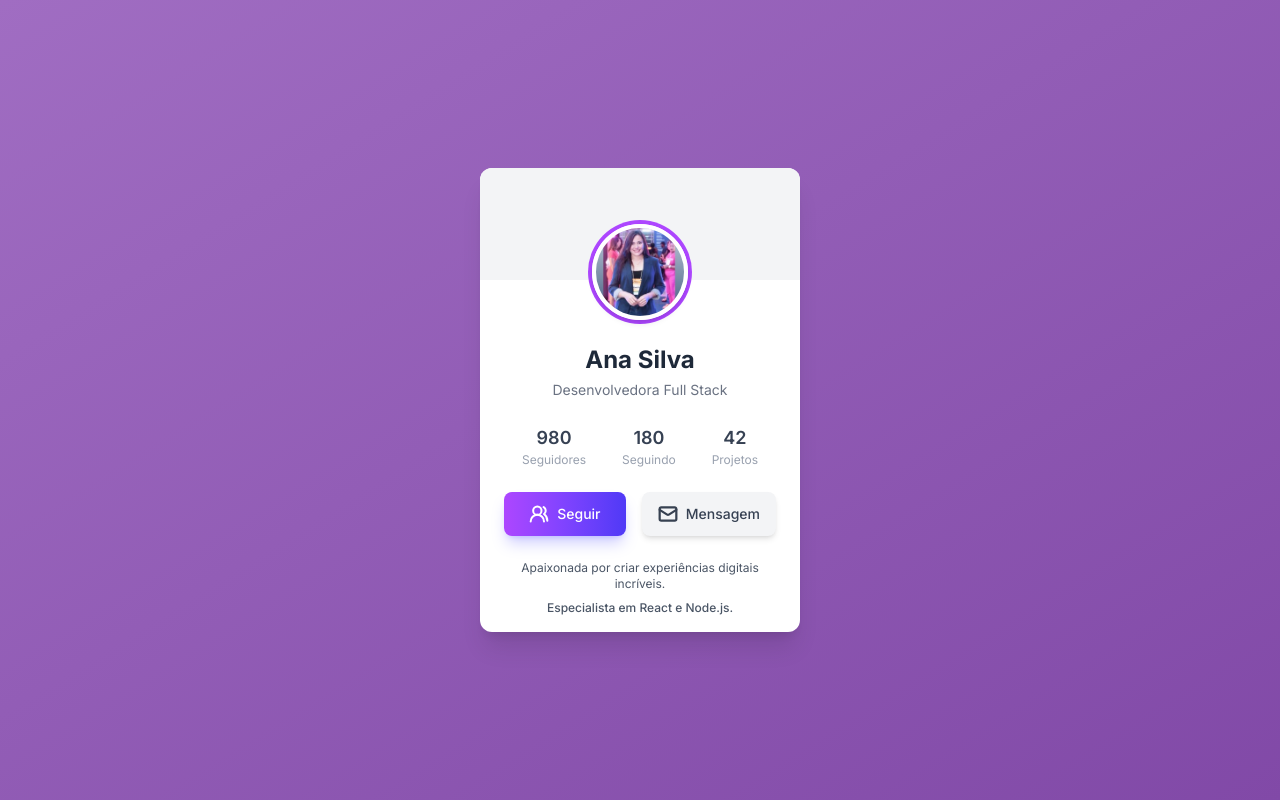
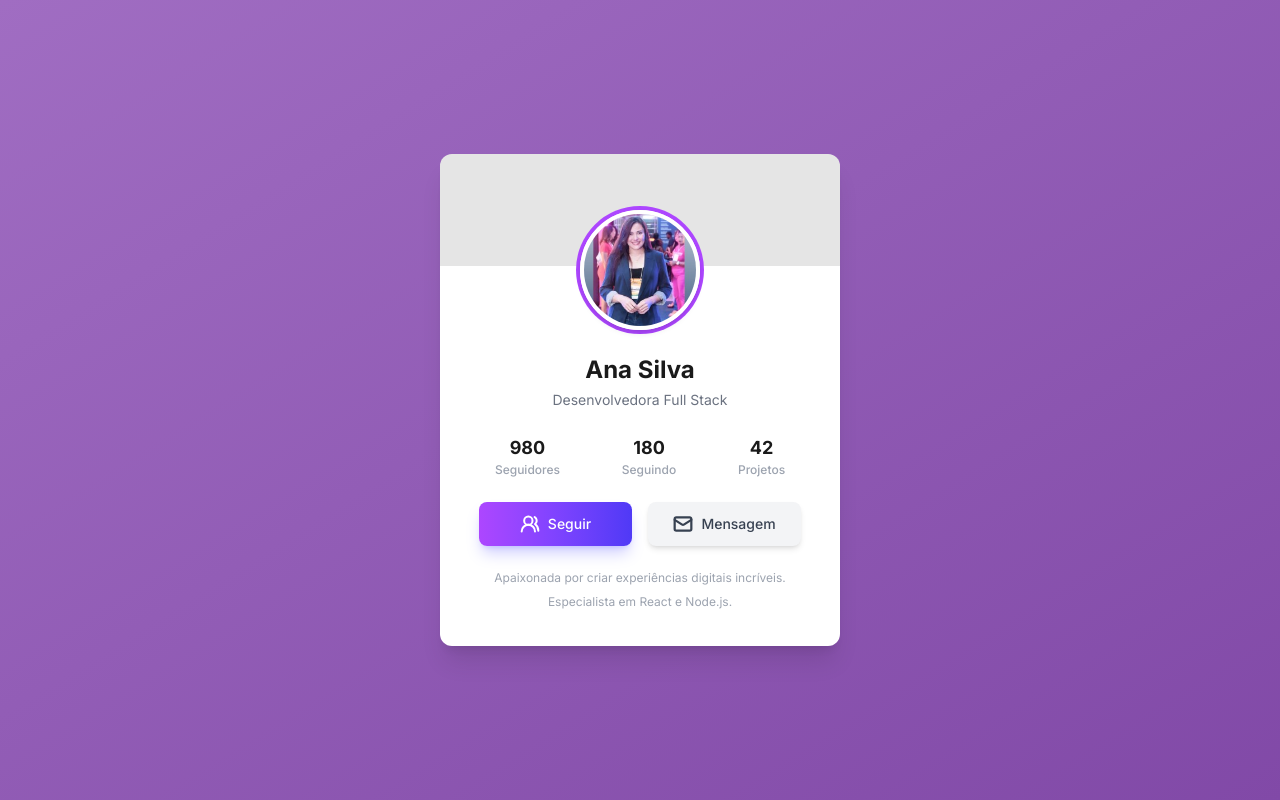
Before and after one commit to WillerLucoles/profilecard-Frontendfusion, a Next.js app: page / in a window 1280 px wide. Built offline with nearby package versions, Linux system fonts and the light colour scheme.

Commit message:
feat: update styles for FollowButton, MessageButton, and ProfileCard components

```diff
--- a/app/components/FollowButton.tsx.tsx
+++ b/app/components/FollowButton.tsx.tsx
@@ -11,7 +11,7 @@ const FollowButton: React.FC<FollowButtonProps> = ({ isFollowing, onClick }) =>
     <button
       onClick={onClick}
       className={`flex items-center justify-center gap-2 px-6 py-3 rounded-lg text-white font-medium text-sm transition-all duration-300 ease-in-out
-        flex-1 w-0 // <-- A SOLUÇÃO: Define a base como 0 e manda crescer
+        flex-1 max-w-[153px]
         ${
           isFollowing
             ? 'bg-green-500 hover:bg-green-600 shadow-lg shadow-green-500/30 hover:shadow-xl'
--- a/app/components/MessageButton.tsx
+++ b/app/components/MessageButton.tsx
@@ -9,8 +9,8 @@ const MessageButton: React.FC<MessageButtonProps> = ({ onClick }) => {
   return (
     <button
       onClick={onClick}
-      className="flex items-center justify-center gap-2 px-4 py-3 rounded-lg bg-gray-100 text-gray-700 font-medium text-sm transition-all duration-200
-        flex-1
+      className="flex items-center justify-center gap-2 px-4 py-3 rounded-lg bg-gray-100 text-[#374151] font-medium text-sm transition-all duration-200
+        flex-1 max-w-[153px]
         shadow-md hover:shadow-lg
       "
     >
--- a/app/components/profilecard.tsx
+++ b/app/components/profilecard.tsx
@@ -43,12 +43,12 @@ const ProfileCard: React.FC<ProfileCardProps> = ({
   }
 
   return (
-    <div className="w-80 rounded-xl bg-white shadow-xl overflow-hidden">
+    <div className="w-100 rounded-xl bg-white shadow-xl overflow-hidden pb-5">
 
-      <div className="h-28 bg-gray-100"></div>
+      <div className="h-28 bg-[#0000001A]"></div>
 
       <div className="flex justify-center -mt-14">
-        <div className="relative w-24 h-24">
+        <div className="relative w-30 h-30">
           <div className="absolute inset-0 rounded-full ring-4 ring-purple-500 ring-opacity-70"></div>
           <div className="relative w-full h-full rounded-full overflow-hidden border-4 border-white shadow-md">
             <Image
@@ -63,21 +63,21 @@ const ProfileCard: React.FC<ProfileCardProps> = ({
 
       <div className="text-center px-6 py-4">
 
-        <h2 className="text-2xl font-bold text-gray-800 mt-2">{name}</h2>
-        <p className="text-sm text-gray-500 mt-1">{role}</p>
+        <h2 className="text-2xl font-bold text-[#1A1A1A] mt-2">{name}</h2>
+        <p className="text-sm text-[#6B7280] mt-1">{role}</p>
 
         <div className="flex justify-around mt-6">
           <div className="text-center">
-            <p className="text-lg font-semibold text-gray-700">{followersCount}</p>
-            <p className="text-xs text-gray-400">Seguidores</p>
+            <p className="text-lg font-bold text-[#1A1A1A]">{followersCount}</p>
+            <p className="text-xs font-medium text-[#9CA3AF]">Seguidores</p>
           </div>
           <div className="text-center">
-            <p className="text-lg font-semibold text-gray-700">{following}</p>
-            <p className="text-xs text-gray-400">Seguindo</p>
+            <p className="text-lg font-bold text-[#1A1A1A]">{following}</p>
+            <p className="text-xs font-medium text-[#9CA3AF]">Seguindo</p>
           </div>
           <div className="text-center">
-            <p className="text-lg font-semibold text-gray-700">{projects}</p>
-            <p className="text-xs text-gray-400">Projetos</p>
+            <p className="text-lg font-bold text-[#1A1A1A]">{projects}</p>
+            <p className="text-xs font-medium text-[#9CA3AF]">Projetos</p>
           </div>
         </div>
 
@@ -93,8 +93,8 @@ const ProfileCard: React.FC<ProfileCardProps> = ({
         </div>
 
         <div className="text-center mt-6 text-xs text-gray-600">
-          <p>{description}</p>
-          <p className="mt-2 font-medium">{specialties}</p>
+          <p className='font-normal text-[#9CA3AF]'>{description}</p>
+          <p className="mt-2 font-normal text-[#9CA3AF]">{specialties}</p>
         </div>
       </div>
     </div>
```
